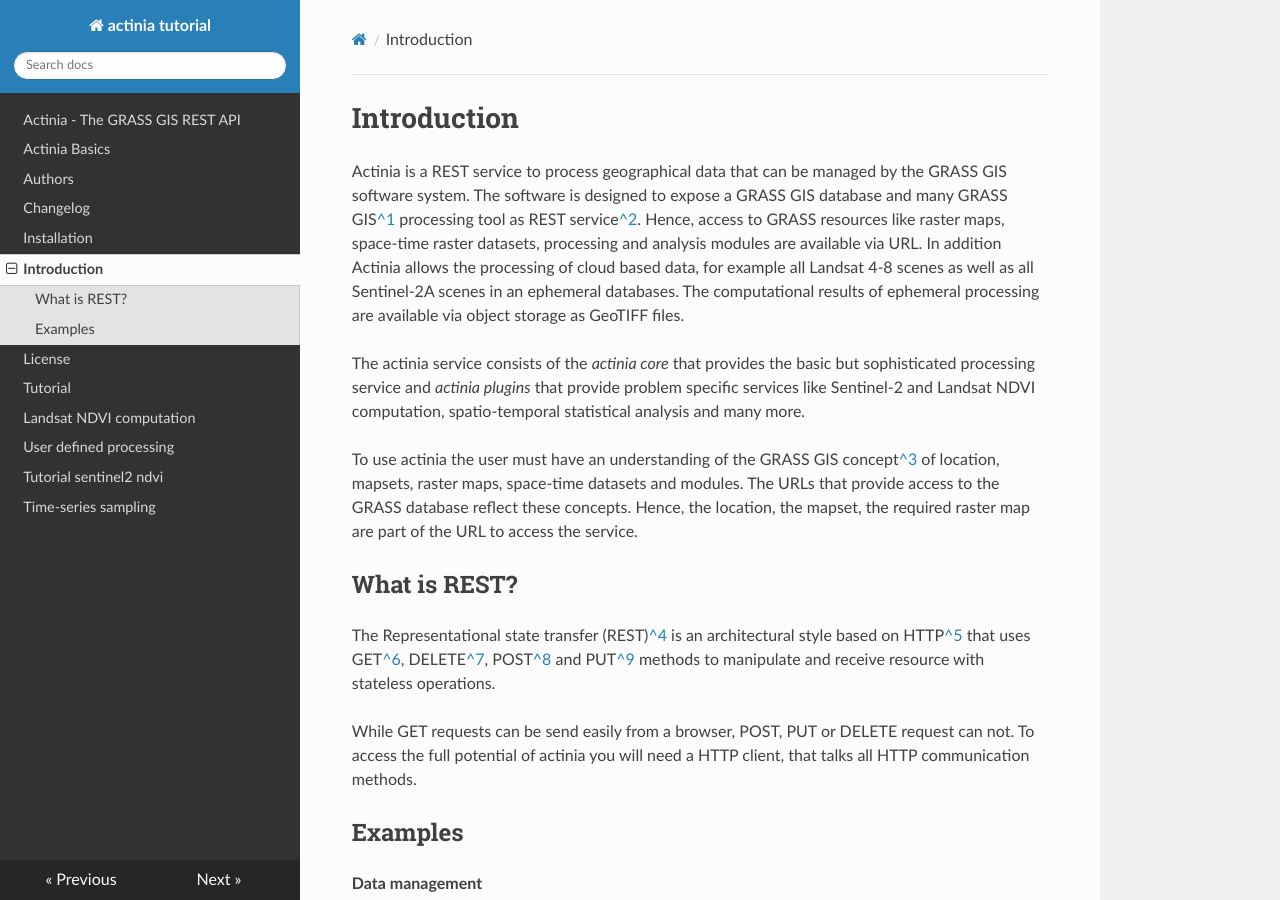
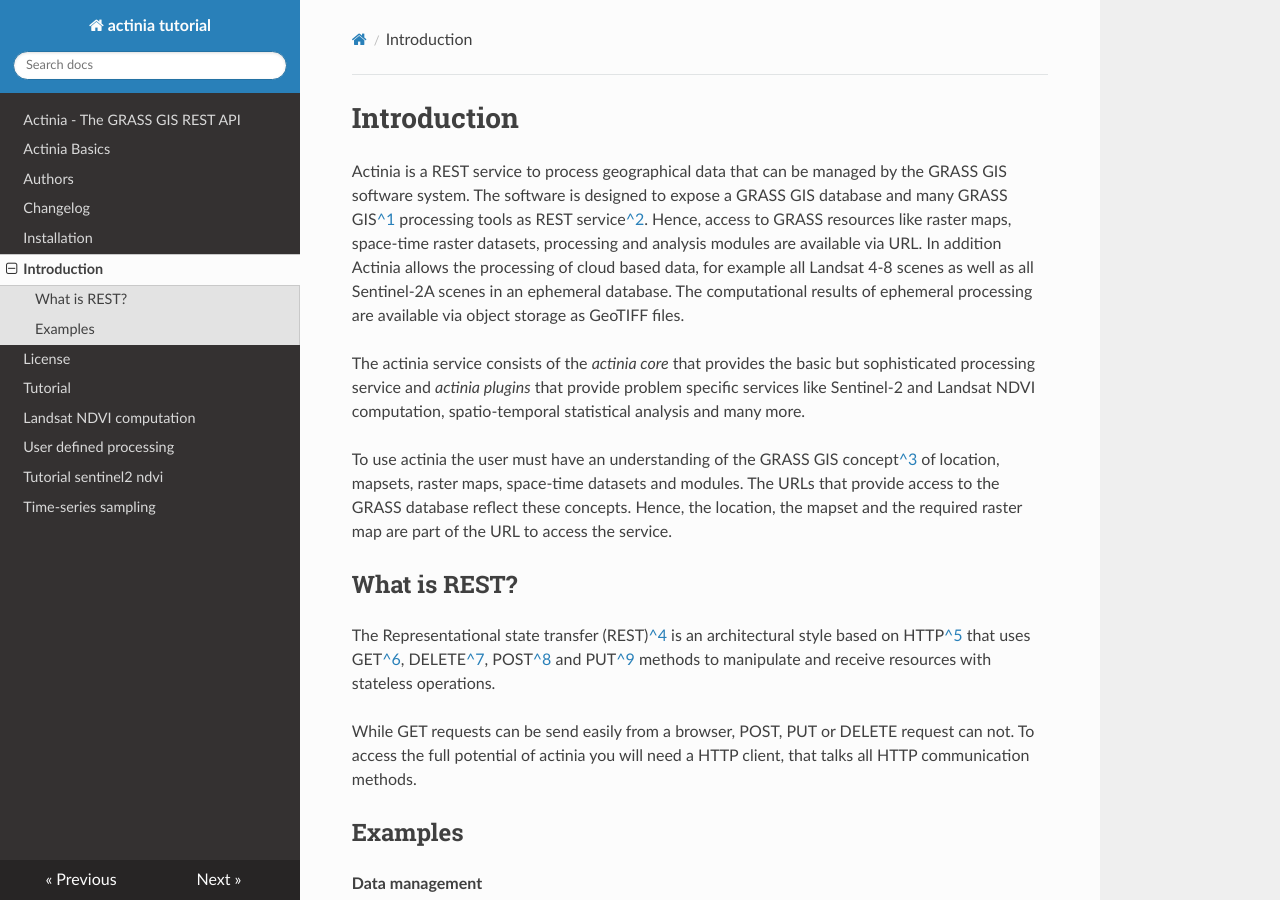
Before and after one commit to actinia-org/actinia-core, an MkDocs documentation site: the page built from docs/docs/introduction.md, in a window 1280 px wide and 900 px high. Built offline with MkDocs 1.6.1, drawn with Linux system fonts in a browser that asks for light colours; nearby versions of some CDN libraries.

Commit message:
minor changes

```diff
--- a/docs/docs/introduction.md
+++ b/docs/docs/introduction.md
@@ -3,12 +3,12 @@
 
 Actinia is a REST service to process geographical data that can be
 managed by the GRASS GIS software system. The software is designed to
-expose a GRASS GIS database and many GRASS GIS[^1] processing tool as
+expose a GRASS GIS database and many GRASS GIS[^1] processing tools as
 REST service[^2]. Hence, access to GRASS resources like raster maps,
 space-time raster datasets, processing and analysis modules are
 available via URL. In addition Actinia allows the processing of cloud
 based data, for example all Landsat 4-8 scenes as well as all
-Sentinel-2A scenes in an ephemeral databases. The computational results
+Sentinel-2A scenes in an ephemeral database. The computational results
 of ephemeral processing are available via object storage as GeoTIFF
 files.
 
@@ -20,7 +20,7 @@
 To use actinia the user must have an understanding of the GRASS GIS
 concept[^3] of location, mapsets, raster maps, space-time datasets and
 modules. The URLs that provide access to the GRASS database reflect
-these concepts. Hence, the location, the mapset, the required raster map
+these concepts. Hence, the location, the mapset and the required raster map
 are part of the URL to access the service.
 
 What is REST?
@@ -28,7 +28,7 @@
 
 The Representational state transfer (REST)[^4] is an architectural style
 based on HTTP[^5] that uses GET[^6], DELETE[^7], POST[^8] and PUT[^9]
-methods to manipulate and receive resource with stateless operations.
+methods to manipulate and receive resources with stateless operations.
 
 While GET requests can be send easily from a browser, POST, PUT or
 DELETE request can not. To access the full potential of actinia you will
```
Also changed, not shown: docs/docs/tutorial_data_access.md (+5 -5 lines).
